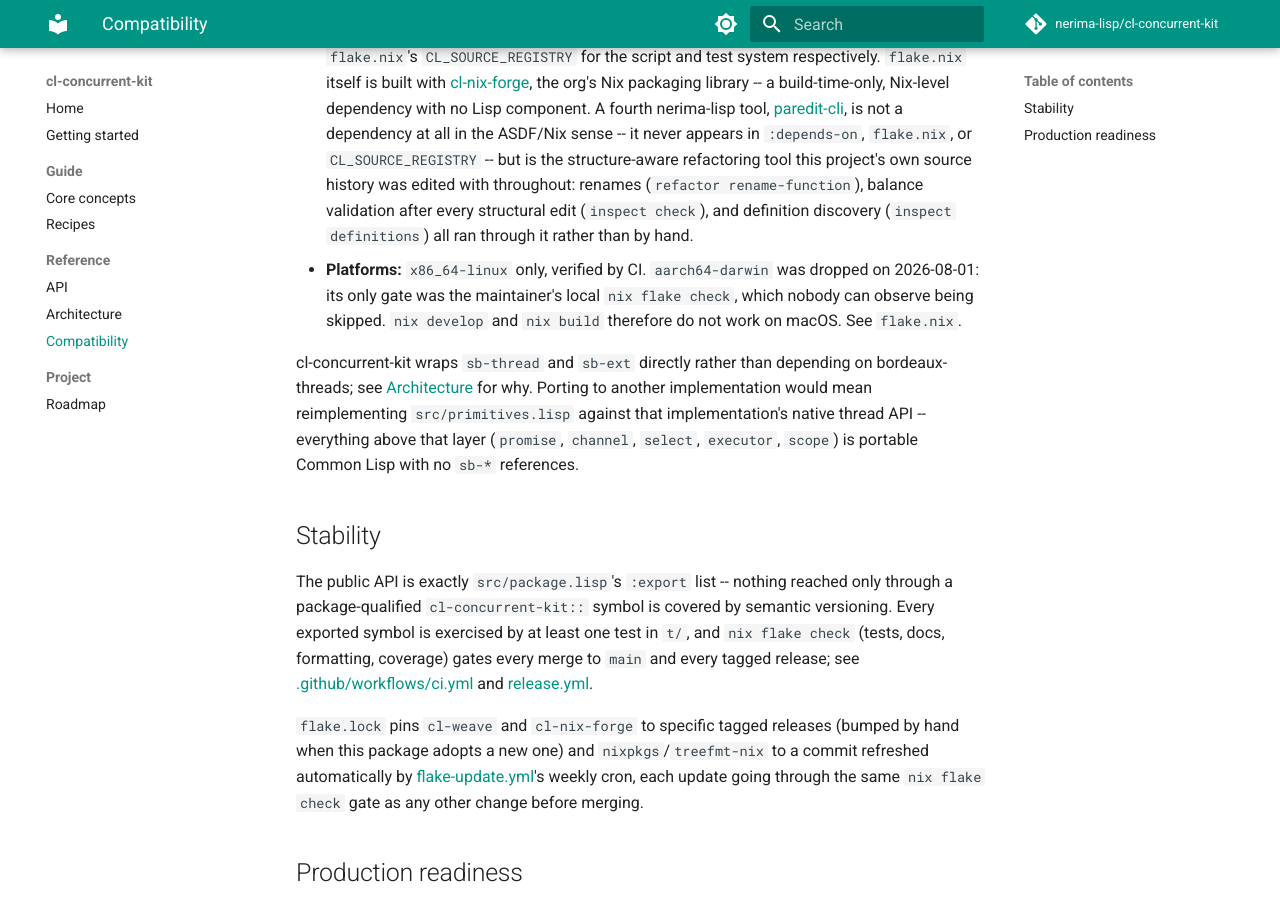
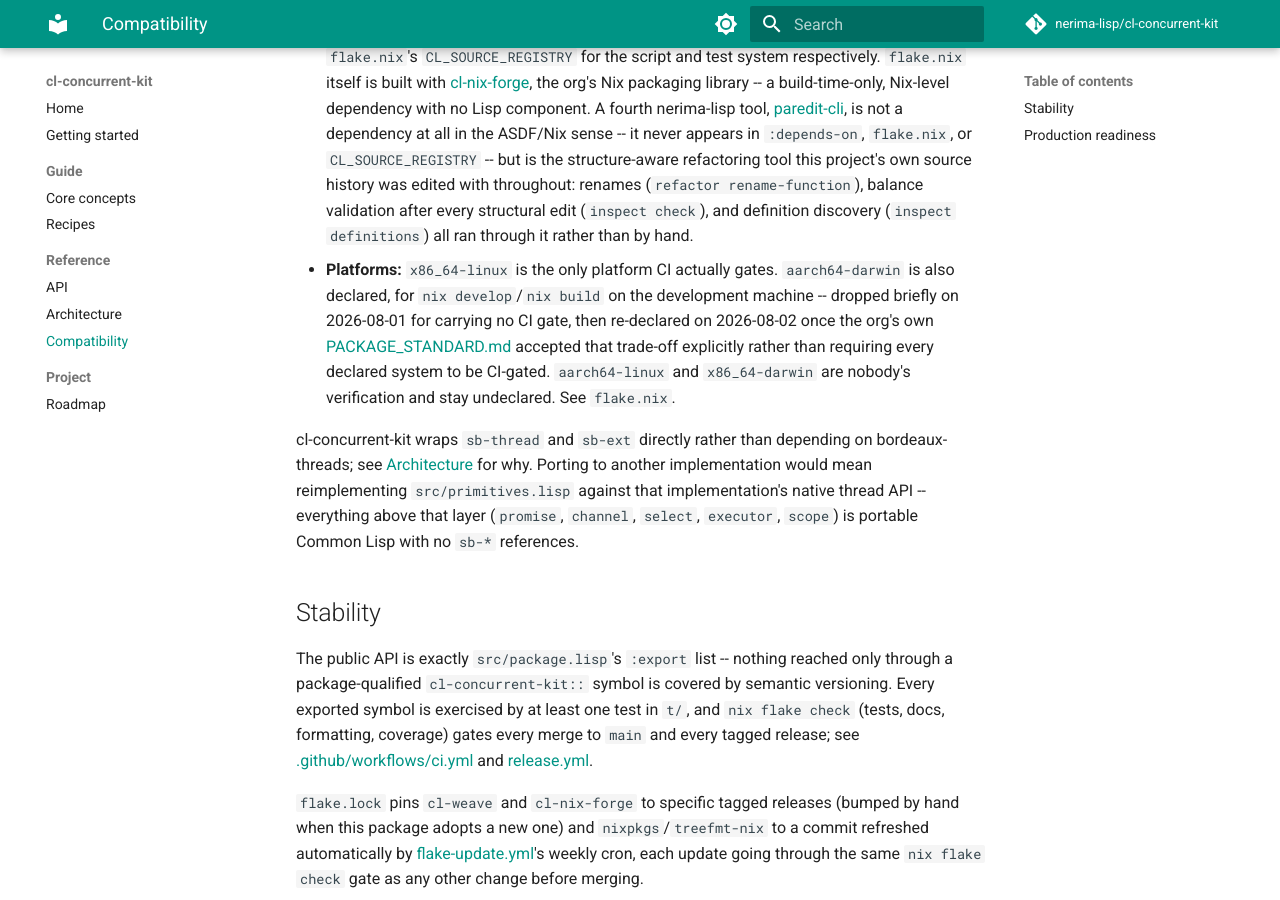
Before and after one commit to nerima-lisp/cl-concurrent-kit, an MkDocs documentation site: the page built from docs/src/reference/compatibility.md, in a window 1280 px wide and 900 px high, scrolled down 476 px. Built offline with MkDocs 1.6.1 and Material for MkDocs 9.7.7, drawn with Linux system fonts in a browser that asks for light colours; comment, search, counter and statistics services are not loaded.

Commit message:
docs: reflect aarch64-darwin's re-declaration in compatibility.md
The platform note still described the 2026-08-01 x86_64-linux-only
decision; flake.nix reverted that on 2026-08-02 per PACKAGE_STANDARD.md's
updated guidance accepting a declared-but-CI-ungated development platform.

```diff
--- a/docs/src/reference/compatibility.md
+++ b/docs/src/reference/compatibility.md
@@ -31,10 +31,14 @@
   edited with throughout: renames (`refactor rename-function`), balance
   validation after every structural edit (`inspect check`), and definition
   discovery (`inspect definitions`) all ran through it rather than by hand.
-- **Platforms:** `x86_64-linux` only, verified by CI. `aarch64-darwin` was
-  dropped on 2026-08-01: its only gate was the maintainer's local
-  `nix flake check`, which nobody can observe being skipped. `nix develop` and
-  `nix build` therefore do not work on macOS. See `flake.nix`.
+- **Platforms:** `x86_64-linux` is the only platform CI actually gates.
+  `aarch64-darwin` is also declared, for `nix develop`/`nix build` on the
+  development machine -- dropped briefly on 2026-08-01 for carrying no CI
+  gate, then re-declared on 2026-08-02 once the org's own
+  [PACKAGE_STANDARD.md](https://github.com/nerima-lisp/.github/blob/main/PACKAGE_STANDARD.md)
+  accepted that trade-off explicitly rather than requiring every declared
+  system to be CI-gated. `aarch64-linux` and `x86_64-darwin` are nobody's
+  verification and stay undeclared. See `flake.nix`.
 
 cl-concurrent-kit wraps `sb-thread` and `sb-ext` directly rather than
 depending on bordeaux-threads; see [Architecture](architecture.md) for why.
```
